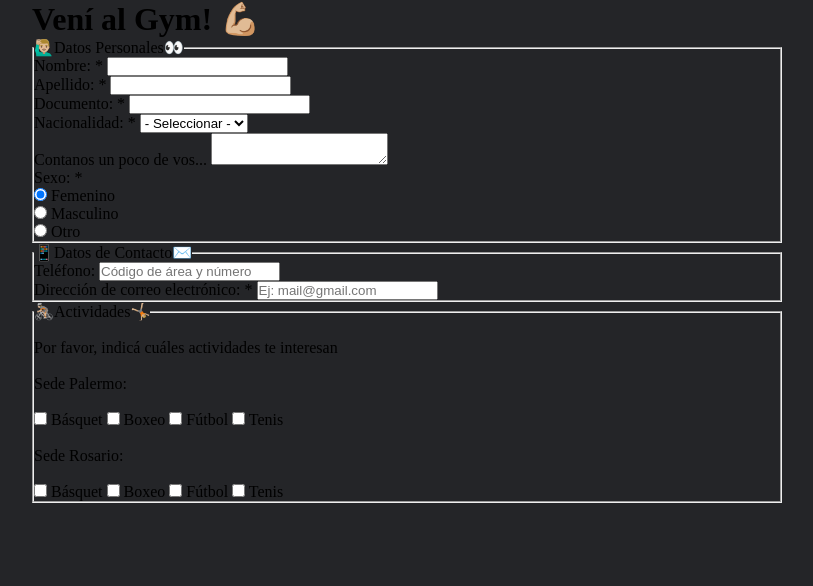
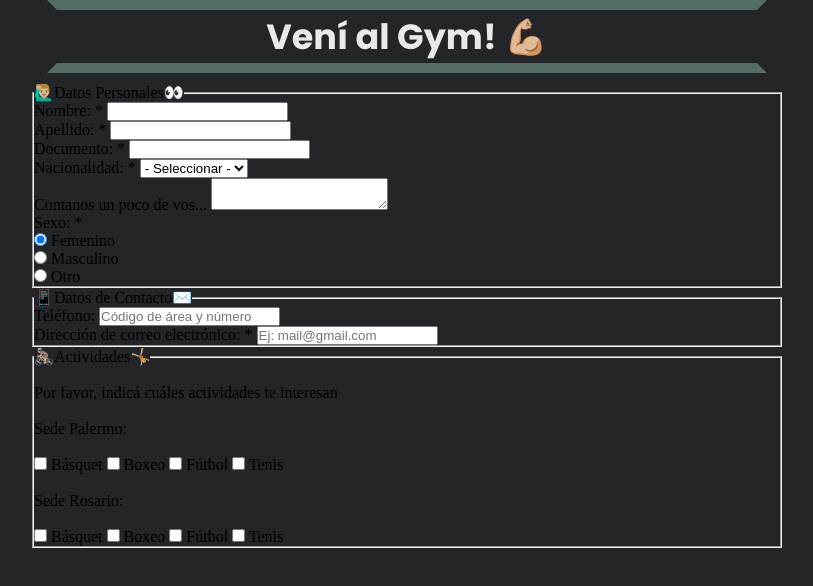
Before and after one commit to feden15/desafio-04, a website built with Vite: page index.html in a window 1280 px wide. Shown: the whole page, without its empty margins (233-1046 px from the left). Built offline with nearby package versions, Linux system fonts and the light colour scheme.

Commit message:
Estilizamos el h1 y lo dejamos como las imagenes de la referencia

```diff
--- a/estilos.css
+++ b/estilos.css
@@ -13,3 +13,20 @@ html {
     width: 750px;
     margin: auto;
 }
+
+h1 {
+    font-family: "Poppins";
+    font-weight: bold;
+    font-size: 35px;
+    width: 700px;
+    margin: auto;
+    color: rgb(232, 233, 236);
+    text-align: center;
+    border-top: 10px solid rgb(82, 109, 99);
+    border-bottom: 10px solid rgb(82, 109, 99);
+    margin-bottom: 10px;
+    border-style: solid;
+    border-width: 10px;
+    border-left-color: rgb(36, 37, 40);
+    border-right-color: rgb(36, 37, 40);
+}
```
